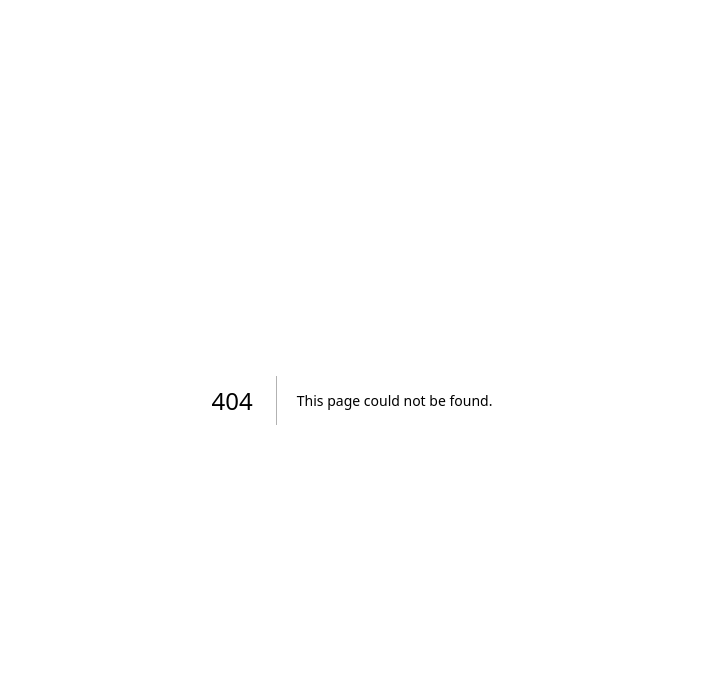
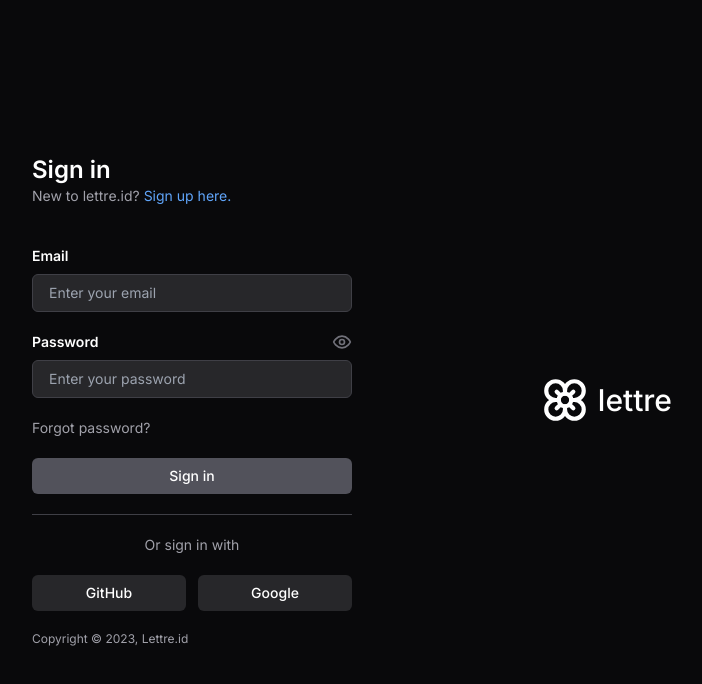
Before and after one commit to aditiapras/wedding-platform, a Next.js app: page /app/login in a window 1280 px wide. Before the commit this address had no page. Shown: the top 684 px of the page, without its empty margins (288-990 px from the left). Built offline with nearby package versions, Linux system fonts and the light colour scheme.

Commit message:
create login features

```diff
--- /dev/null
+++ b/app/app/login/login-button.js
@@ -0,0 +1,5 @@
+import React from "react";
+
+export default function LoginButton() {
+  return <div>LoginButton</div>;
+}
--- /dev/null
+++ b/app/app/login/login-form.js
@@ -0,0 +1,66 @@
+"use client";
+
+import { Eye, EyeOff } from "lucide-react";
+import { useState } from "react";
+
+export default function LoginForm() {
+  const [showPassword, setShowPassword] = useState(true);
+
+  return (
+    <form className="flex flex-col gap-5 mt-5">
+      <div className="grid gap-2">
+        <label
+          htmlFor="email"
+          className="text-sm font-semibold text-background"
+        >
+          Email
+        </label>
+        <input
+          type="email"
+          name="email"
+          id="email"
+          required
+          placeholder="Enter your email"
+          className="rounded-md text-sm px-4 py-2 border border-zinc-700 bg-zinc-800 text-white focus:bg-zinc-950 focus:border-zinc-950 focus:outline-none focus-visible:ring-1 focus-visible:ring-blue-500 focus-visible:shadow focus-visible:shadow-blue-400"
+        />
+      </div>
+      <div className="grid gap-2">
+        <div className="flex justify-between items-center">
+          <label
+            htmlFor="password"
+            className="text-sm font-semibold text-background"
+          >
+            Password
+          </label>
+          <button type="button" onClick={() => setShowPassword(!showPassword)}>
+            {showPassword ? (
+              <Eye className="text-muted-foreground" size={20} />
+            ) : (
+              <EyeOff className="text-muted-foreground" size={20} />
+            )}
+          </button>
+        </div>
+        <input
+          type={showPassword ? "password" : "text"}
+          name="password"
+          id="password"
+          required
+          placeholder="Enter your password"
+          className="rounded-md text-sm px-4 py-2 border border-zinc-700 bg-zinc-800 text-white focus:bg-zinc-950 focus:border-zinc-950 focus:outline-none focus-visible:ring-1 focus-visible:ring-blue-500 focus-visible:shadow focus-visible:shadow-blue-400"
+        />
+      </div>
+      <a
+        href="/forgot-password"
+        className="text-sm text-zinc-400 hover:underline w-fit hover:text-blue-400"
+      >
+        Forgot password?
+      </a>
+      <button
+        type="submit"
+        className="rounded-md text-sm px-4 py-2 bg-zinc-600 text-white font-medium hover:bg-zinc-700"
+      >
+        Sign in
+      </button>
+    </form>
+  );
+}
--- /dev/null
+++ b/app/app/login/page.js
@@ -0,0 +1,42 @@
+import { Flower } from "lucide-react";
+import LoginForm from "./login-form";
+
+export default function Page() {
+  return (
+    <main className="flex flex-col min-h-screen items-center justify-center bg-foreground">
+      <section className="flex w-1/2 items-center justify-center">
+        <div className="w-1/2 flex flex-col gap-5">
+          <div className="flex flex-col">
+            <p className="text-2xl font-semibold text-background">Sign in</p>
+            <p className="text-sm text-zinc-400">
+              New to lettre.id?{" "}
+              <a href="/register" className="text-blue-400 hover:underline">
+                Sign up here.
+              </a>
+            </p>
+          </div>
+          <LoginForm />
+          <hr className="border-zinc-700" />
+          <p className="w-full text-center text-zinc-400 text-sm">
+            Or sign in with
+          </p>
+          <div className="grid grid-cols-2 gap-3">
+            <button className="rounded-md text-sm px-4 py-2 bg-zinc-800 text-white font-medium hover:bg-zinc-900">
+              GitHub
+            </button>
+            <button className="rounded-md text-sm px-4 py-2 bg-zinc-800 text-white font-medium hover:bg-zinc-900">
+              Google
+            </button>
+          </div>
+          <p className="text-xs text-zinc-400">
+            Copyright &copy; 2023, <a href="">Lettre.id</a>
+          </p>
+        </div>
+        <div className="w-1/2 flex gap-2 items-center justify-end">
+          <Flower className="text-background" size={50} />
+          <p className="text-3xl font-medium text-background">lettre</p>
+        </div>
+      </section>
+    </main>
+  );
+}
--- a/app/login/page.js
+++ /dev/null
@@ -1,79 +0,0 @@
-import { Button } from "@/components/ui/button";
-import Flower from "lucide-react";
-
-export default function Page() {
-  return (
-    <main className="flex flex-col min-h-screen items-center justify-center bg-foreground">
-      <section className="flex w-1/2 items-center justify-center">
-        <div className="w-1/2 flex flex-col gap-5">
-          <div className="flex flex-col">
-            <p className="text-2xl font-semibold text-background">Sign in</p>
-            <p className="text-sm text-zinc-400">
-              New to this site?{" "}
-              <a href="/register" className="text-blue-400 hover:underline">
-                Sign up here.
-              </a>
-            </p>
-          </div>
-          <form className="flex flex-col gap-5 mt-5">
-            <div className="grid gap-2">
-              <label htmlFor="email" className="text-sm font-semibold">
-                Email
-              </label>
-              <input
-                type="email"
-                name="email"
-                id="email"
-                placeholder="Enter your email"
-                className="rounded-md text-sm px-4 py-2 border border-zinc-700 bg-zinc-800 text-white focus:bg-zinc-950 focus:border-zinc-950 focus:outline-none focus-visible:ring-1 focus-visible:ring-blue-500 focus-visible:shadow focus-visible:shadow-blue-400"
-              />
-            </div>
-            <div className="grid gap-2">
-              <label htmlFor="email" className="text-sm font-semibold">
-                Password
-              </label>
-              <input
-                type="password"
-                name="password"
-                id="password"
-                placeholder="Enter your password"
-                className="rounded-md text-sm px-4 py-2 border border-zinc-700 bg-zinc-800 text-white focus:bg-zinc-950 focus:border-zinc-950 focus:outline-none focus-visible:ring-1 focus-visible:ring-blue-500 focus-visible:shadow focus-visible:shadow-blue-400"
-              />
-            </div>
-            <a href="" className="text-sm text-zinc-400 hover:underline w-fit">
-              Forgot password?
-            </a>
-            <button
-              type="submit"
-              className="rounded-md text-sm px-4 py-2 bg-zinc-600 text-white font-medium hover:bg-zinc-700"
-            >
-              Sign in
-            </button>
-          </form>
-          <hr className="border-zinc-700" />
-          <p className="w-full text-center text-zinc-400 text-sm">
-            Or sign in with
-          </p>
-          <div className="grid grid-cols-2 gap-3">
-            {/* <button className="rounded-md text-sm px-4 py-2 bg-zinc-900 text-white font-medium hover:bg-zinc-800 border border-zinc-600">
-              GitHub
-            </button>
-            <button className="rounded-md text-sm px-4 py-2 bg-zinc-900 text-white font-medium hover:bg-zinc-800 border border-zinc-600">
-              Google
-            </button> */}
-            <button className="rounded-md text-sm px-4 py-2 bg-zinc-800 text-white font-medium hover:bg-zinc-900">
-              GitHub
-            </button>
-            <button className="rounded-md text-sm px-4 py-2 bg-zinc-800 text-white font-medium hover:bg-zinc-900">
-              Google
-            </button>
-          </div>
-          <p className="text-xs text-zinc-400">
-            Copyright &copy; 2023, <a href="">Lettre.id</a>
-          </p>
-        </div>
-        <div className="w-1/2 flex items-center justify-center"></div>
-      </section>
-    </main>
-  );
-}
```
